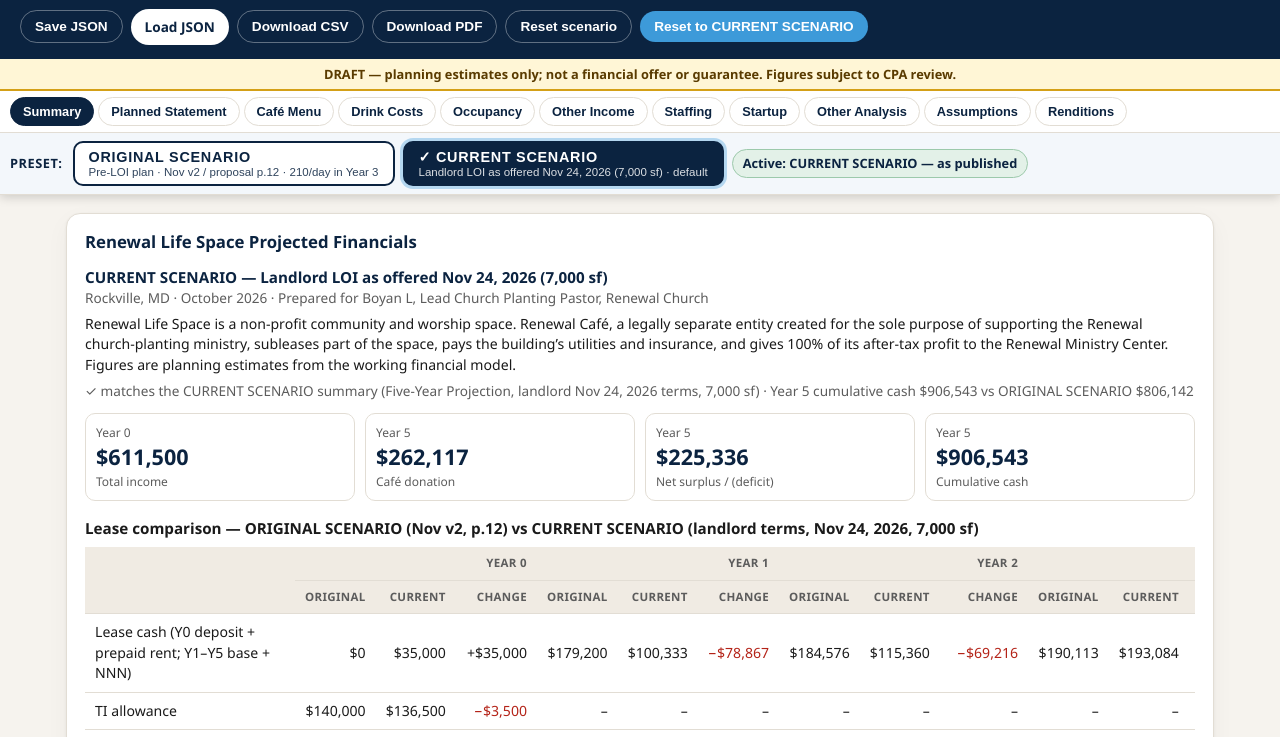
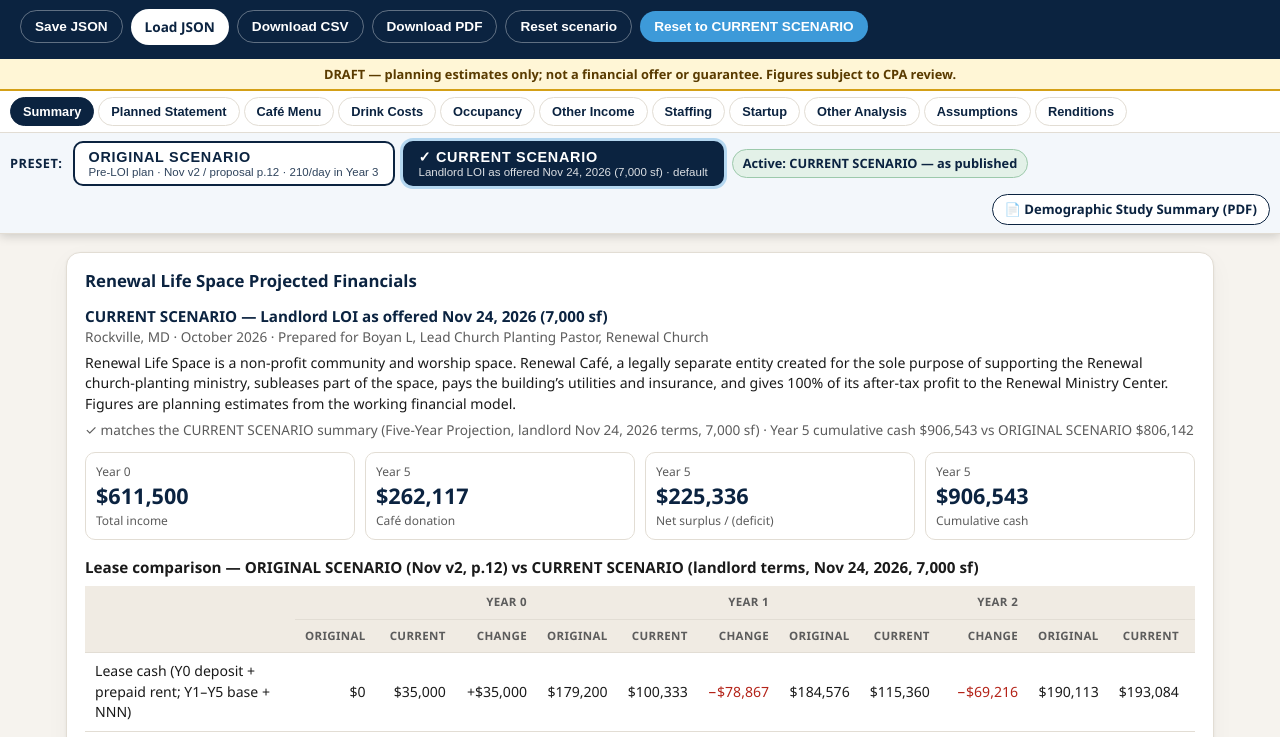
Before and after one commit to bocko7/rls-plan, a plain HTML site: page 694fbc19a6dc/index.html in a window 1280 px wide. Shown: the part 63-800 px from the top of the page. Drawn offline with Linux system fonts and the light colour scheme.

Commit message:
Planning app: add 'Demographic Study Summary (PDF)' link in the preset bar at the top (981 Rollins demographic summary, Nov 20 2026; relative href, opens in a new tab; Boyan via Jonny, Nov 25 2026). No number changes.

```diff
--- a/694fbc19a6dc/index.html
+++ b/694fbc19a6dc/index.html
@@ -1705,8 +1705,10 @@ render();
   #scenBar .scen-btn.active { background: var(--accent); color: #fff; box-shadow: 0 0 0 3px rgba(61,154,217,.35); }
   #scenBar .scen-btn.active b::before { content: "✓ "; }
   #scenBar #presetState { align-self: center; font-size: .8rem; font-weight: 700; color: var(--accent); padding: 4px 10px; border-radius: 999px; background: #e3f1e8; border: 1px solid #9cc9ab; }
+  #scenBar .res-link { align-self: center; margin-left: auto; font-size: .82rem; font-weight: 700; color: var(--accent); background: #fff; border: 1px solid var(--accent); border-radius: 999px; padding: 5px 12px; text-decoration: none; white-space: nowrap; }
+  #scenBar .res-link:hover, #scenBar .res-link:focus { background: var(--accent); color: #fff; }
   #scenBar #presetState.mod { background: #fff6d6; border-color: #d4a017; color: #5a3b00; }
-  @media (max-width: 600px) { #scenBar { gap: 6px; padding: 6px 8px; } #scenBar .scen-lab { display: none; } #scenBar .scen-btn { flex: 1 1 40%; padding: 5px 8px; align-items: center; text-align: center; } #scenBar .scen-btn b { font-size: .76rem; } #scenBar .scen-btn small { display: none; } #scenBar #presetState { font-size: .7rem; } }
+  @media (max-width: 600px) { #scenBar { gap: 6px; padding: 6px 8px; } #scenBar .scen-lab { display: none; } #scenBar .scen-btn { flex: 1 1 40%; padding: 5px 8px; align-items: center; text-align: center; } #scenBar .scen-btn b { font-size: .76rem; } #scenBar .scen-btn small { display: none; } #scenBar #presetState { font-size: .7rem; } #scenBar .res-link { margin-left: 0; font-size: .72rem; padding: 4px 10px; } }
   #tabBar button { flex: none; white-space: nowrap; font-size: .8rem; font-weight: 600; padding: 6px 12px; border-radius: 999px; border: 1px solid var(--line); background: #fff; color: var(--accent); cursor: pointer; }
   #tabBar button.active { background: var(--accent); color: #fff; border-color: var(--accent); }
   body.has-tabs main .section-nav { display: none !important; }
@@ -1764,7 +1766,7 @@ render();
   // ---- global scenario selector (Boyan, Nov 21 2026): the whole app, incl. the Summary / Planned Statement, follows the selected scenario ----
   // Nov 25 2026 (Boyan): two labeled preset buttons; clicking one resets every input to that preset. CURRENT SCENARIO is the default.
   const scenBar = document.createElement("div"); scenBar.id = "scenBar"; scenBar.setAttribute("role", "group"); scenBar.setAttribute("aria-label", "Preset scenarios");
-  scenBar.innerHTML = `<span class="scen-lab">Preset:</span><button type="button" class="scen-btn" data-scen="planned" title="Resets every input to the pre-LOI plan (Nov v2, Founding Partner Proposal p.12)"><b>ORIGINAL SCENARIO</b><small>Pre-LOI plan · Nov v2 / proposal p.12 · 210/day in Year 3</small></button><button type="button" class="scen-btn" data-scen="landlord" title="Resets every input to the landlord’s Nov 24, 2026 LOI terms on 7,000 sf (default)"><b>CURRENT SCENARIO</b><small>Landlord LOI as offered Nov 24, 2026 (7,000 sf) · default</small></button><span id="presetState" role="status" aria-live="polite"></span>`;
+  scenBar.innerHTML = `<span class="scen-lab">Preset:</span><button type="button" class="scen-btn" data-scen="planned" title="Resets every input to the pre-LOI plan (Nov v2, Founding Partner Proposal p.12)"><b>ORIGINAL SCENARIO</b><small>Pre-LOI plan · Nov v2 / proposal p.12 · 210/day in Year 3</small></button><button type="button" class="scen-btn" data-scen="landlord" title="Resets every input to the landlord’s Nov 24, 2026 LOI terms on 7,000 sf (default)"><b>CURRENT SCENARIO</b><small>Landlord LOI as offered Nov 24, 2026 (7,000 sf) · default</small></button><span id="presetState" role="status" aria-live="polite"></span><a class="res-link" href="demographic-summary-981-rollins-2026-11-20.pdf" target="_blank" rel="noopener">📄 Demographic Study Summary (PDF)</a>`; // Boyan via Jonny, Nov 25 2026: 981 Rollins demographic summary (same folder)
   top.appendChild(scenBar);
   const markScen = st => { const s = st || read(), cur = s.preset === "landlord" ? "landlord" : "planned", diff = presetDiff(s);
     scenBar.querySelectorAll(".scen-btn").forEach(b => { const on = b.dataset.scen === cur; b.classList.toggle("active", on); b.setAttribute("aria-pressed", on); });
```
Also changed, not shown: 1 other file.
